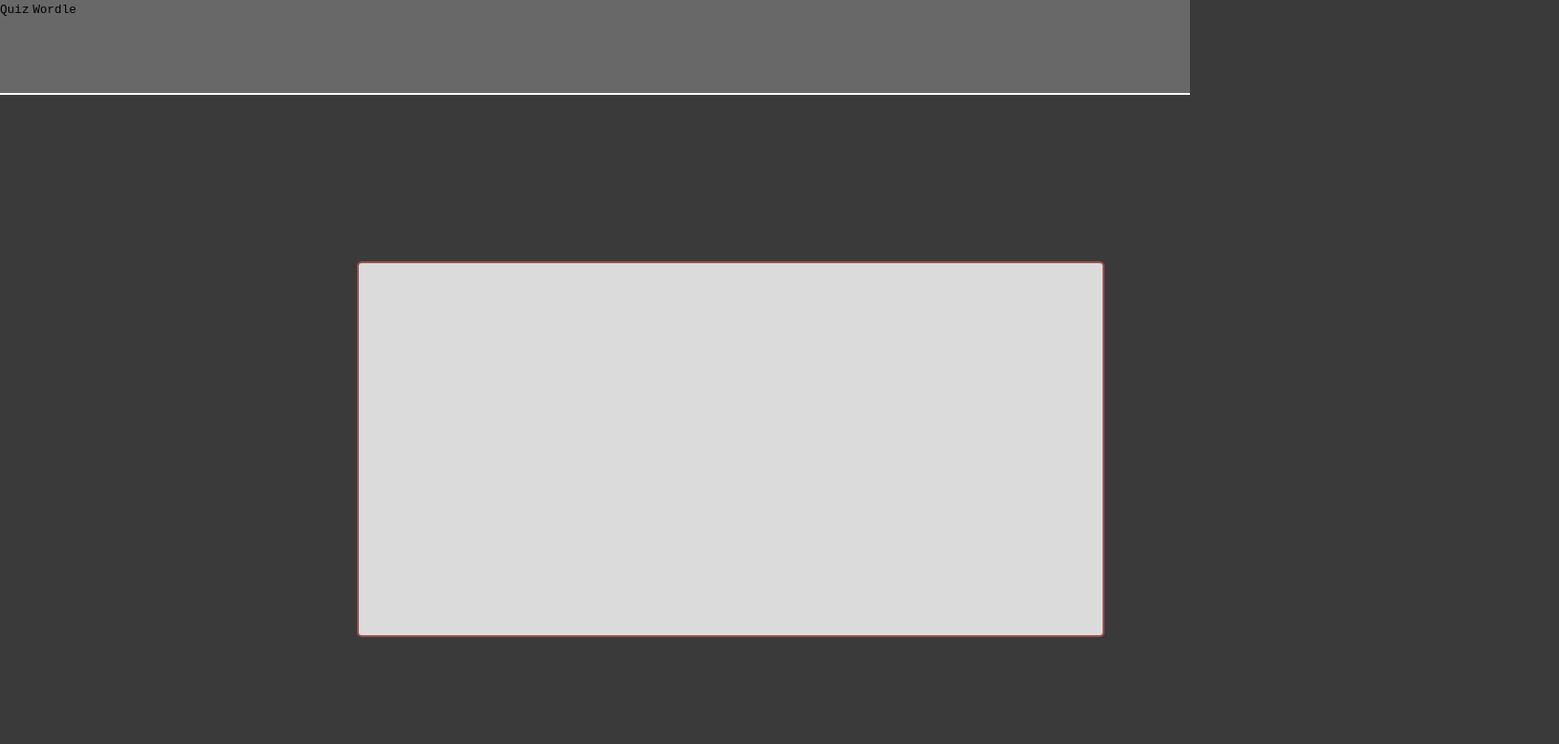
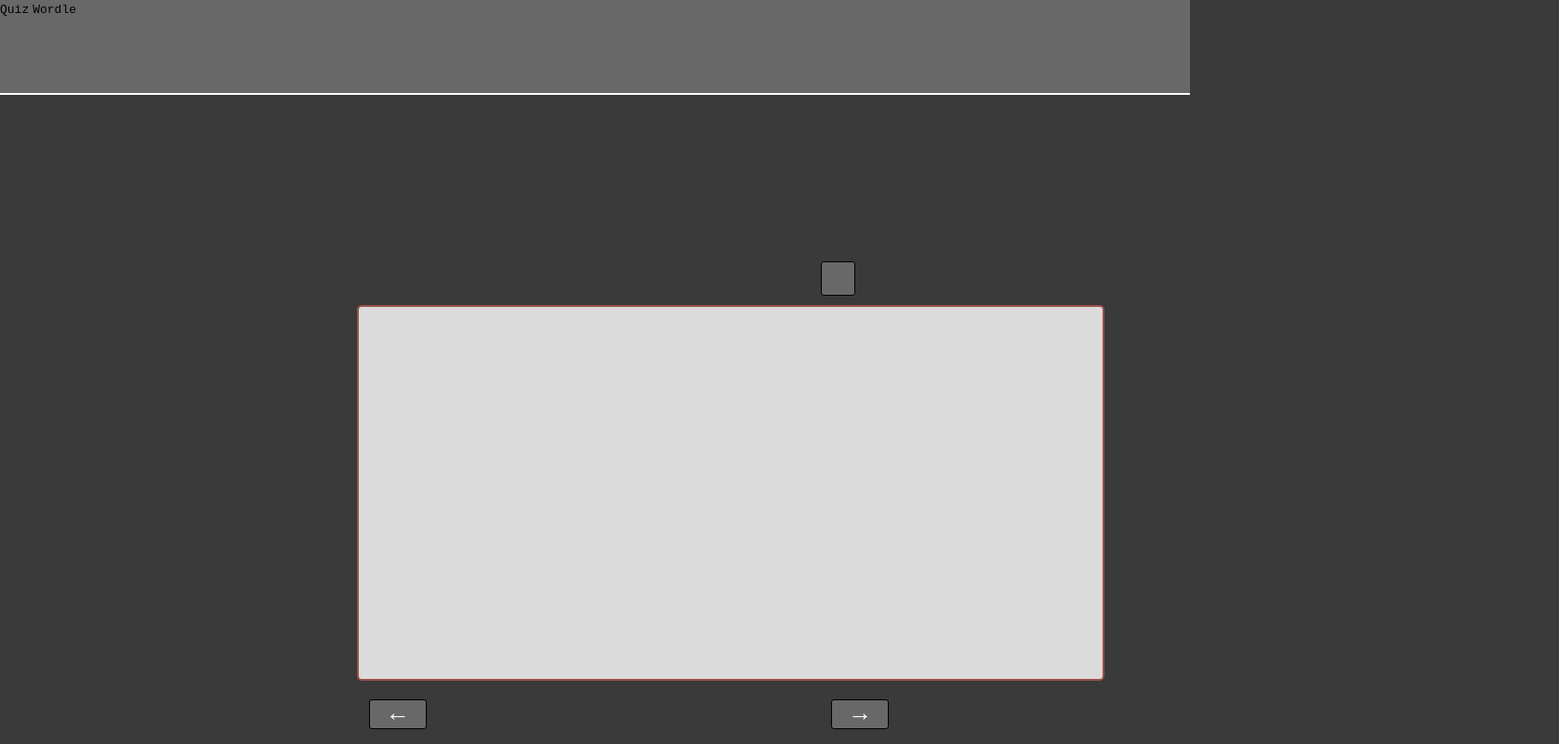
Before and after one commit to LDMI-TEC/p1-website, a plain HTML site: page wwwroot/quiz.html in a window 1280 px wide. Shown: the whole page at 93% size, 1677 px wide, since content can reach past the window. Drawn offline with Linux system fonts and the light colour scheme.

Commit message:
Initial commit

```diff
--- a/wwwroot/css/quiz.css
+++ b/wwwroot/css/quiz.css
@@ -31,6 +31,43 @@ a {
     border: solid 2px var(--details);
     border-radius: 5px;
 
-    margin-top: 14%;
+    margin-top: 10px;
     margin-left: 30%;
 }
+
+.questionIndex {
+    border: solid 1px black;
+    background-color: #686868;
+    border-radius: 3px;
+
+    height: 35px;
+    width: 35px;
+
+    margin-top: 14%;
+    margin-left: 69%;
+}
+
+.nextBtn, .prevBtn {
+    font-family: monospace;
+    color: white;
+    font-weight: bolder;
+    font-size: xx-large;
+
+    background-color: #686868;
+    border: solid 1px black;
+    border-radius: 3px;
+
+    text-align: center;
+
+    height: 30px;
+    width: 60px;
+
+    margin-right: 34%;
+}
+
+.flexBox {
+    display: flex;
+    margin-top: 20px;
+    margin-left: 31%;
+    width: 100%;
+}
--- a/wwwroot/quiz.html
+++ b/wwwroot/quiz.html
@@ -9,11 +9,16 @@
 </head>
 <body>
     <div class="topNav">
-        <a href="">Quiz</a>
-        <a href="">Wordle</a>
+        <a href="quiz.html">Quiz</a>
+        <a href="wordle.html">Wordle</a>
     </div>
+    <div class="questionIndex"></div>
     <div class="quizBox">
 
     </div>
+    <div class="flexBox">
+    <div class="nextBtn">←</div>
+    <div class="prevBtn">→</div>
+    </div>
 </body>
 </html>
```
Also changed, not shown: wwwroot/wordle.html (added).
